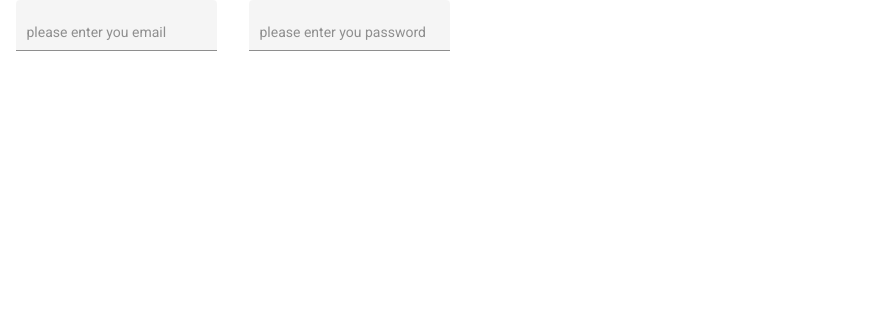
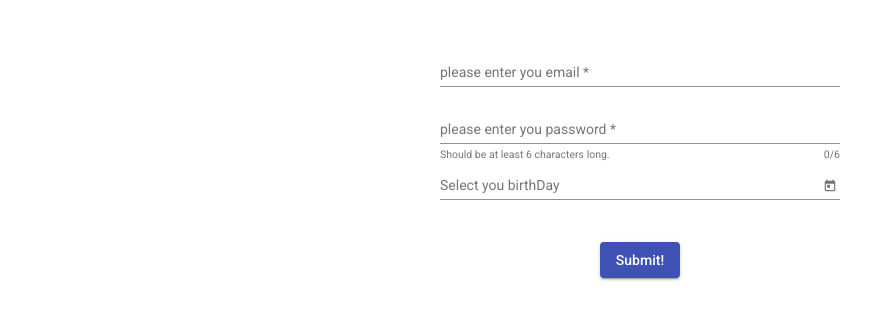
Before and after one commit to Mahmoudatia/sixpacks, an Angular app: page /signup in a window 1280 px wide. Shown: the top 320 px of the page, without its empty margins (0-876 px from the left). Built offline with nearby package versions, Linux system fonts and the light colour scheme.

Commit message:
Add datepicker

```diff
--- a/src/app/app.module.ts
+++ b/src/app/app.module.ts
@@ -1,6 +1,7 @@
 import { NgModule } from '@angular/core';
 import { BrowserModule } from '@angular/platform-browser';
 import { FlexLayoutModule } from '@angular/flex-layout'
+import { FormsModule } from '@angular/forms'
 
 import { AppRoutingModule } from './app-routing.module';
 import { AppComponent } from './app.component';
@@ -30,7 +31,8 @@ import { WelcomeComponent } from './welcome/welcome.component'
     AppRoutingModule,
     BrowserAnimationsModule,
     MeterialModule,
-    FlexLayoutModule
+    FlexLayoutModule,
+    FormsModule
   ],
   providers: [],
   bootstrap: [AppComponent]
--- a/src/app/auth/signup/signup.component.html
+++ b/src/app/auth/signup/signup.component.html
@@ -1,11 +1,53 @@
 <section>
-  <form class="signupForm">
-    <mat-form-field appearance="fill">
-      <input type="email" matInput placeholder="please enter you email" />
+  <form
+    class="signupForm"
+    fxLayout="column"
+    fxLayoutAlign="center center"
+    #f="ngForm"
+    (ngSubmit)="submit(f)"
+  >
+    <mat-form-field>
+      <input
+        matInput
+        ngModel
+        type="email"
+        name="email"
+        email
+        required
+        placeholder="please enter you email"
+        #emailInput="ngModel"
+      />
+      <mat-error *ngIf="emailInput.hasError('required')"
+        >Field should have value</mat-error
+      >
+      <mat-error>E-mail is invalid</mat-error>
     </mat-form-field>
 
-    <mat-form-field appearance="fill">
-      <input type="password" matInput placeholder="please enter you password" />
+    <mat-form-field hintLabel="Should be at least 6 characters long.">
+      <input
+        matInput
+        ngModel
+        name="password"
+        required
+        type="password"
+        minLength="6"
+        placeholder="please enter you password"
+        #pwInput="ngModel"
+      />
+      <mat-hint align="end">{{ pwInput.value?.length }}/6</mat-hint>
+      <mat-error>Should be at least 6 characters long.</mat-error>
     </mat-form-field>
+
+    <mat-form-field>
+      <input
+        matInput
+        placeholder="Select you birthDay"
+        [matDatepicker]="picker"
+      />
+      <mat-datepicker-toggle matSuffix [for]="picker"></mat-datepicker-toggle>
+      <mat-datepicker #picker></mat-datepicker>
+    </mat-form-field>
+
+    <button type="submit" mat-raised-button color="primary">Submit!</button>
   </form>
 </section>
--- a/src/app/auth/signup/signup.component.scss
+++ b/src/app/auth/signup/signup.component.scss
@@ -1,4 +1,5 @@
 .signupForm {
+  margin-top: 3rem;
 
   .example-form {
     min-width: 150px;
@@ -8,5 +9,10 @@
 
   mat-form-field {
     margin: 0 1rem;
+    width: 400px;
+  }
+
+  button {
+    margin-top: 1.5rem;
   }
 }
--- a/src/app/auth/signup/signup.component.ts
+++ b/src/app/auth/signup/signup.component.ts
@@ -1,3 +1,4 @@
+import { FormsModule } from '@angular/forms';
 import { Component, OnInit } from '@angular/core';
 
 @Component({
@@ -12,4 +13,7 @@ export class SignupComponent implements OnInit {
   ngOnInit(): void {
   }
 
+  submit(form: FormsModule) {
+    console.log(form);
+  }
 }
```
Also changed, not shown: src/app/material.module.ts (+4 -3 lines).
